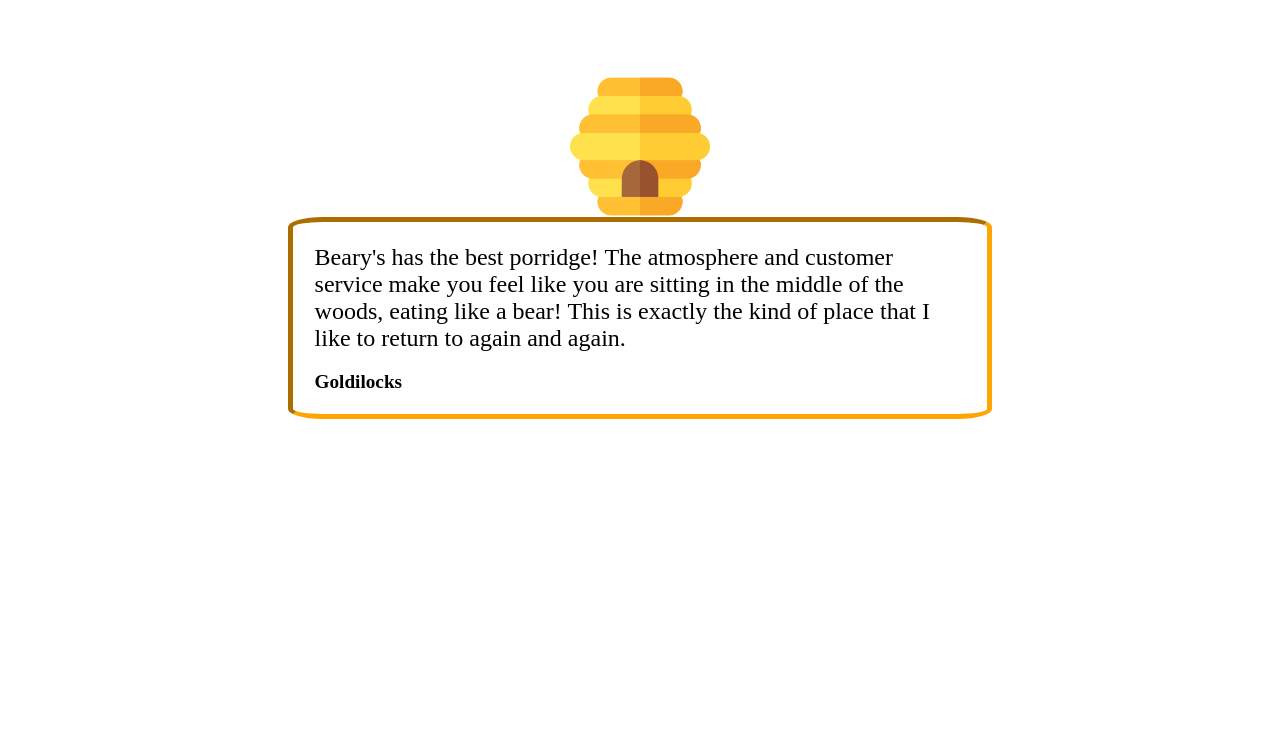
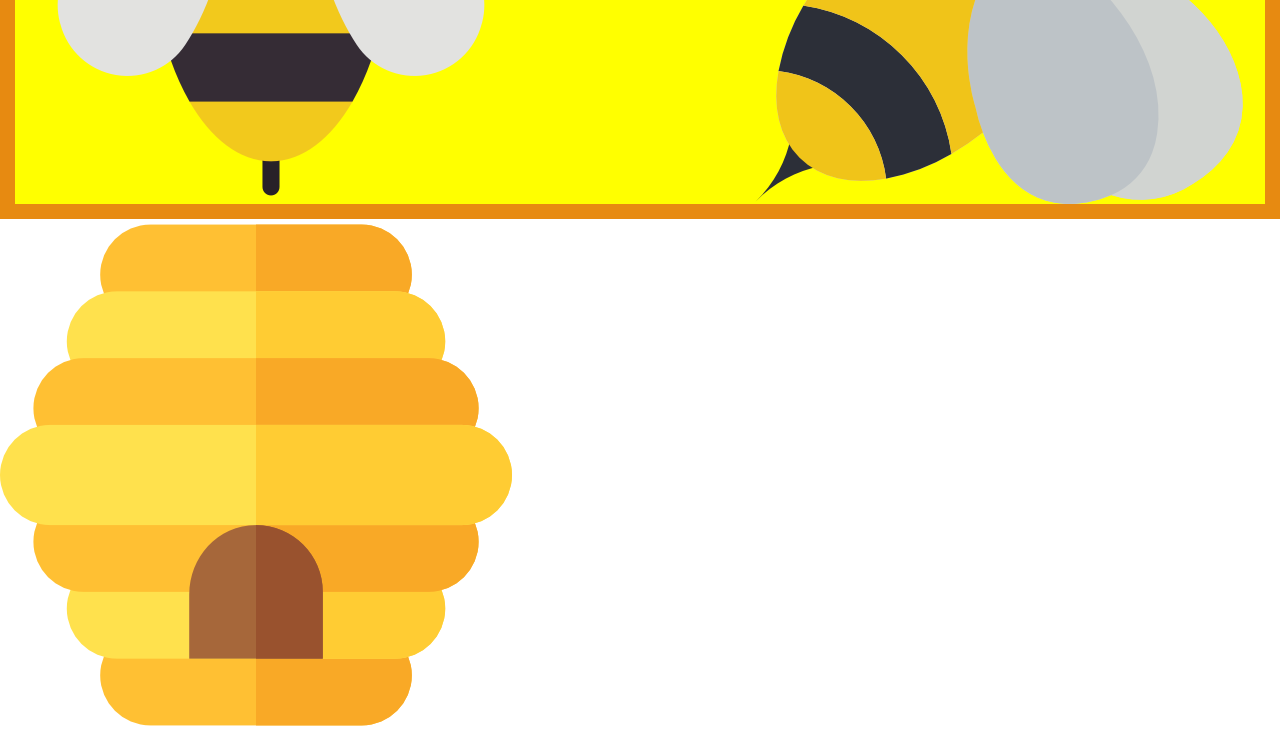
Before and after one commit to seba3510/restaurant-page, a website built with webpack: page src/template.html in a window 1280 px wide. Shown: the part 410-1142 px from the top of the page. Built offline with nearby package versions, Linux system fonts and the light colour scheme.

Commit message:
style: fix display of header

```diff
--- a/src/styles/homepage.css
+++ b/src/styles/homepage.css
@@ -1,27 +1,11 @@
 :root {
-	--photo-width: 20%;
-	--photo-height: 50%;
-	--card-border: 10px rgb(178, 106, 18);
-	--card-border-radius: 5%;
+	--card-border: 15px solid rgb(231, 138, 17);
+	--card-background-color: yellow;
 }
-
-/***********************************************************************************/
-
 #content {
-	display: grid;
-	grid-template-rows: repeat(4, 1fr);
-	grid-template-columns: 0.55fr;
-	justify-content: center;
-	align-items: center;
-}
-
-/***********************************************************************************/
-
-#left-bee,
-#right-bee,
-#beehive {
-	width: var(--photo-width);
-	height: var(--photo-height);
+	display: flex;
+	flex-direction: column;
+	margin-top: 1em;
 }
 
 /***********************************************************************************/
@@ -29,41 +13,10 @@
 #content > header {
 	display: flex;
 	flex-direction: row;
-	justify-content: center;
+	justify-content: space-evenly;
 	align-items: center;
-	border: 10px rgb(178, 106, 18);
-	border-radius: var(--card-border-radius);
-	border-style: inset;
-	margin-top: 2em;
-	background-color: yellow;
-	color: black;
+	background-color: var(--card-background-color);
+	border: var(--card-border);
 }
 
 /***********************************************************************************/
-
-#short-description {
-	/* margin-top: 2em; */
-	margin-bottom: 3em;
-	padding: 0.9em;
-	border: 5px orange;
-	border-style: inset;
-	border-radius: var(--card-border-radius);
-	font-size: 1.5rem;
-}
-
-/***********************************************************************************/
-#short-description > p:nth-child(even) {
-	margin-top: 1em;
-	font-size: 1.2rem;
-	font-weight: bold;
-}
-
-/***********************************************************************************/
-
-#beehive-container {
-	display: flex;
-	flex-direction: row;
-	justify-content: center;
-}
-
-/***********************************************************************************/
--- a/src/template.html
+++ b/src/template.html
@@ -30,7 +30,6 @@
 					id="right-bee"
 				/>
 			</header>
-			<section id="cards-container">
 			<section id="beehive-container">
 				<img
 					src="./assets/images/beehive.png"
@@ -40,14 +39,12 @@
 			</section>
 			<section id="short-description">
 				<p>
-						Beary's has the best porridge! The atmosphere and
-						customer service make you feel like you are sitting in
-						the middle of the woods, eating like a bear! This is
-						exactly the kind of place that I like to return to again
-						and again.
+					Beary's has the best porridge! The atmosphere and customer
+					service make you feel like you are sitting in the middle of
+					the woods, eating like a bear! This is exactly the kind of
+					place that I like to return to again and again.
 				</p>
 				<p>Goldilocks</p>
-				</section>
 			</section>
 		</main>
 	</body>
```
Lines whose indentation alone changed are shown as unchanged.
